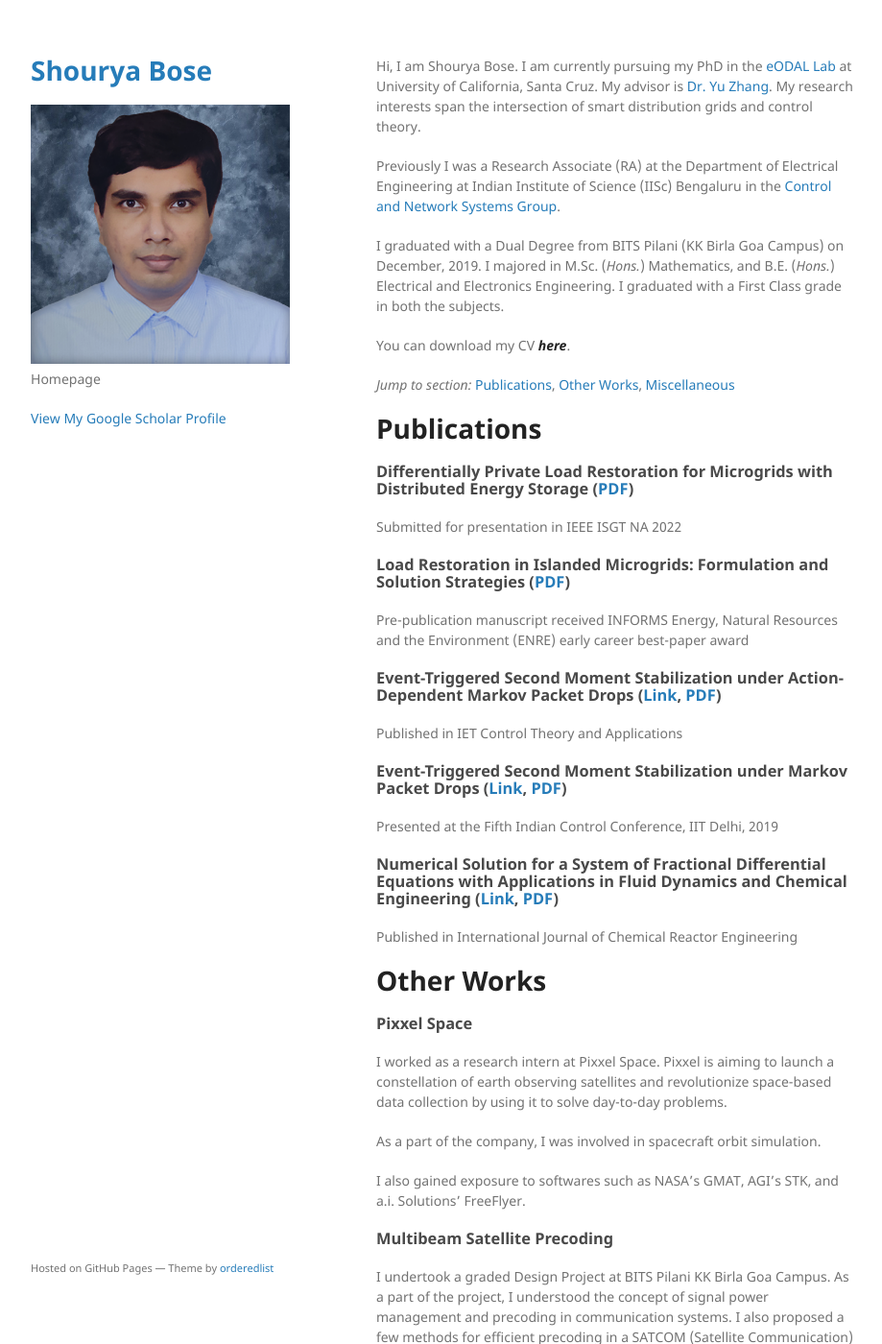
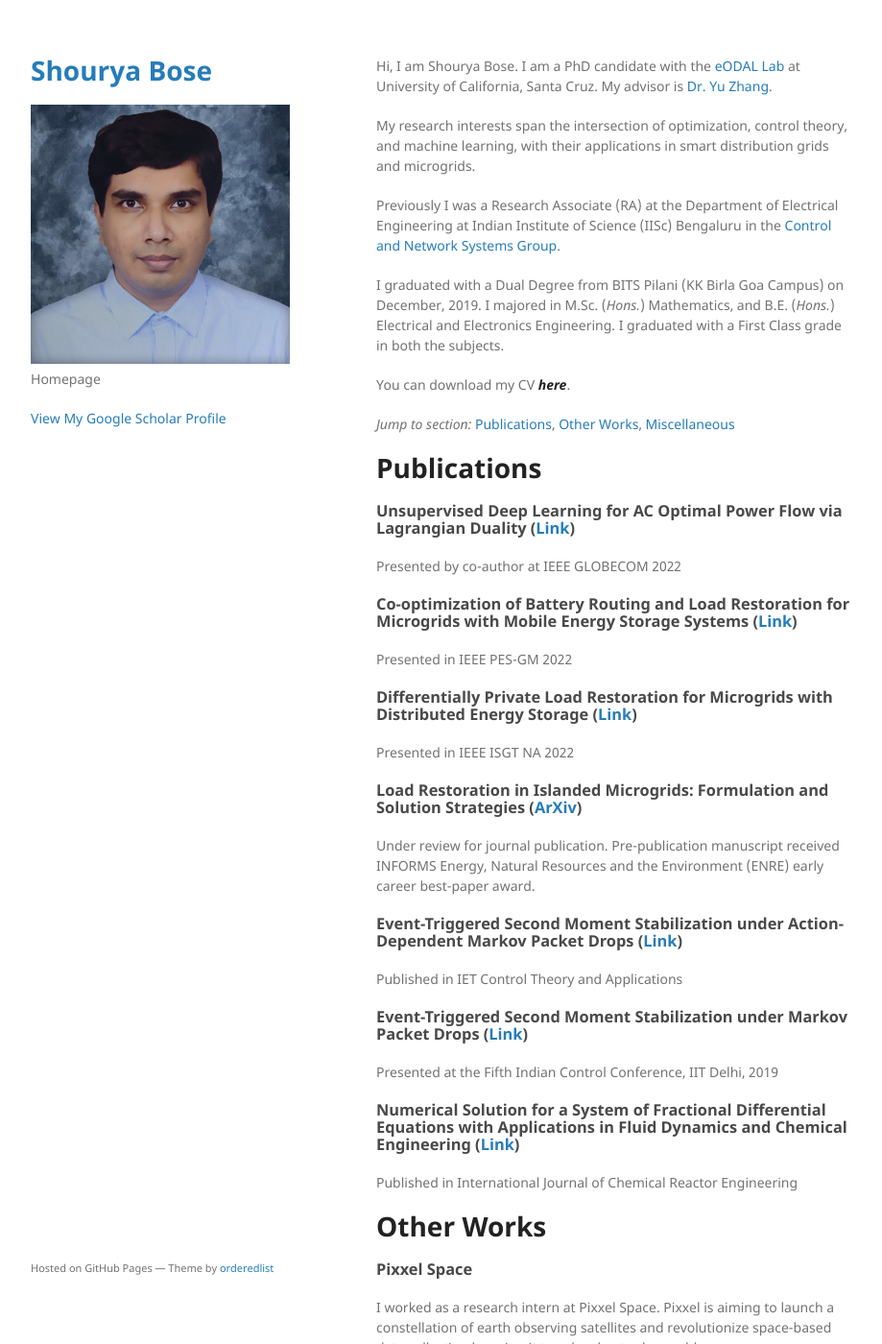
Before and after one commit to shourya01/shourya01.github.io, a Jekyll site: the page built from index.md, in a window 1280 px wide and 1400 px high. Shown: the whole window at 96% size, without its empty margins (178-1097 px from the left). Built offline with Jekyll 4.4.1, drawn with Linux system fonts in a browser that asks for light colours.

Commit message:
Update index.md

```diff
--- a/index.md
+++ b/index.md
@@ -2,7 +2,9 @@
 layout: default
 ---
 
-Hi, I am Shourya Bose. I am currently pursuing my PhD in the [eODAL Lab](https://people.ucsc.edu/~yzhan419/group.html) at University of California, Santa Cruz. My advisor is [Dr. Yu Zhang](https://people.ucsc.edu/~yzhan419). My research interests span the intersection of smart distribution grids and control theory.
+Hi, I am Shourya Bose. I am a PhD candidate with the [eODAL Lab](https://people.ucsc.edu/~yzhan419/group.html) at University of California, Santa Cruz. My advisor is [Dr. Yu Zhang](https://people.ucsc.edu/~yzhan419).
+
+My research interests span the intersection of optimization, control theory, and machine learning, with their applications in smart distribution grids and microgrids.
 
 Previously I was a Research Associate (RA) at the Department of Electrical Engineering
 at Indian Institute of Science (IISc) Bengaluru in the [Control and Network Systems Group](http://www.ee.iisc.ac.in/people/faculty/pavant/group.html).
@@ -16,23 +18,31 @@ _Jump to section:_ [Publications](#publications), [Other Works](#other-works), [
 
 # Publications
 
-### Differentially Private Load Restoration for Microgrids with Distributed Energy Storage ([PDF](./bose_isgt2022.pdf))
+### Unsupervised Deep Learning for AC Optimal Power Flow via Lagrangian Duality ([Link](https://ieeexplore.ieee.org/abstract/document/10000707))
 
-Submitted for presentation in IEEE ISGT NA 2022
+Presented by co-author at IEEE GLOBECOM 2022
 
-### Load Restoration in Islanded Microgrids: Formulation and Solution Strategies ([PDF](./bose_mglr.pdf))
+### Co-optimization of Battery Routing and Load Restoration for Microgrids with Mobile Energy Storage Systems ([Link](https://ieeexplore.ieee.org/document/9916865))
 
-Pre-publication manuscript received INFORMS Energy, Natural Resources and the Environment (ENRE) early career best-paper award
+Presented in IEEE PES-GM 2022
 
-### Event-Triggered Second Moment Stabilization under Action-Dependent Markov Packet Drops ([Link](https://ietresearch.onlinelibrary.wiley.com/doi/full/10.1049/cth2.12094), [PDF](./bose_iet2020.pdf))
+### Differentially Private Load Restoration for Microgrids with Distributed Energy Storage ([Link](https://ieeexplore.ieee.org/document/9817475))
+
+Presented in IEEE ISGT NA 2022
+
+### Load Restoration in Islanded Microgrids: Formulation and Solution Strategies ([ArXiv](https://arxiv.org/abs/2111.02054))
+
+Under review for journal publication. Pre-publication manuscript received INFORMS Energy, Natural Resources and the Environment (ENRE) early career best-paper award.
+
+### Event-Triggered Second Moment Stabilization under Action-Dependent Markov Packet Drops ([Link](https://ietresearch.onlinelibrary.wiley.com/doi/full/10.1049/cth2.12094))
 
 Published in IET Control Theory and Applications
 
-### Event-Triggered Second Moment Stabilization under Markov Packet Drops ([Link](https://ieeexplore.ieee.org/document/8715576), [PDF](./bose_icc2019.pdf))
+### Event-Triggered Second Moment Stabilization under Markov Packet Drops ([Link](https://ieeexplore.ieee.org/document/8715576))
 
 Presented at the Fifth Indian Control Conference, IIT Delhi, 2019
 
-### Numerical Solution for a System of Fractional Differential Equations with Applications in Fluid Dynamics and Chemical Engineering ([Link](https://www.degruyter.com/view/j/ijcre.2017.15.issue-5/ijcre-2017-0093/ijcre-2017-0093.xml), [PDF](./bose_ijcre2017.pdf))
+### Numerical Solution for a System of Fractional Differential Equations with Applications in Fluid Dynamics and Chemical Engineering ([Link](https://www.degruyter.com/view/j/ijcre.2017.15.issue-5/ijcre-2017-0093/ijcre-2017-0093.xml))
 
 Published in International Journal of Chemical Reactor Engineering
 
```
